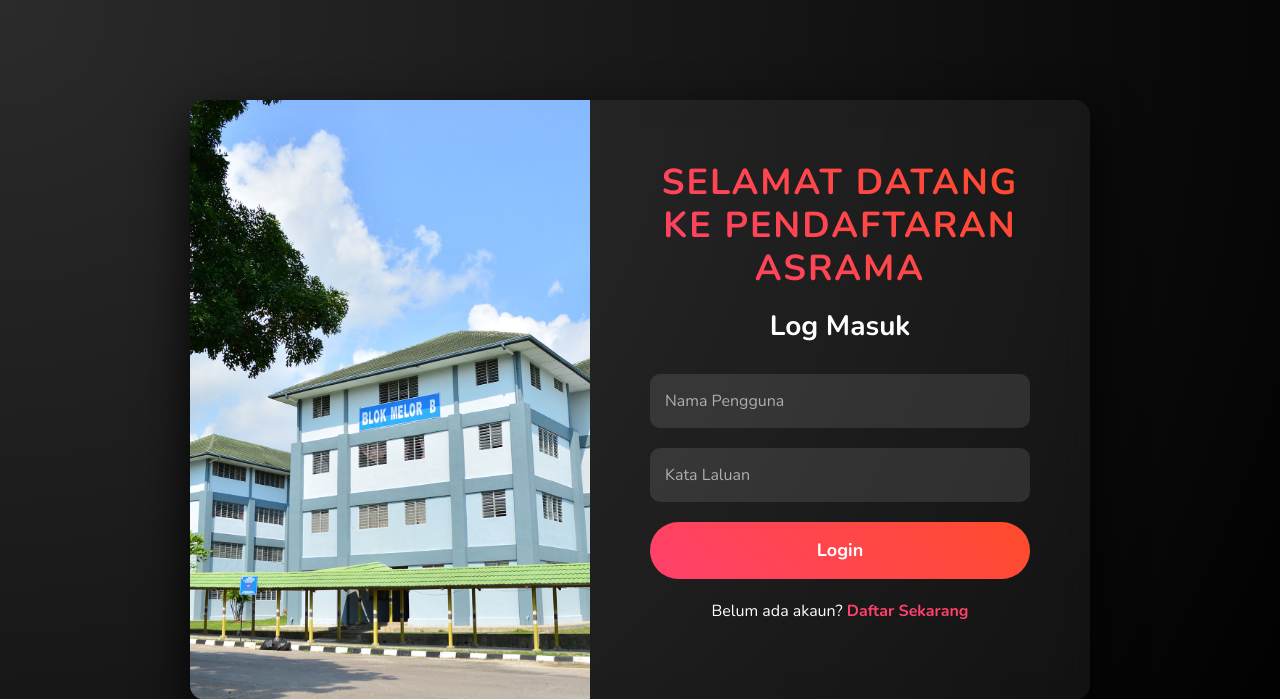
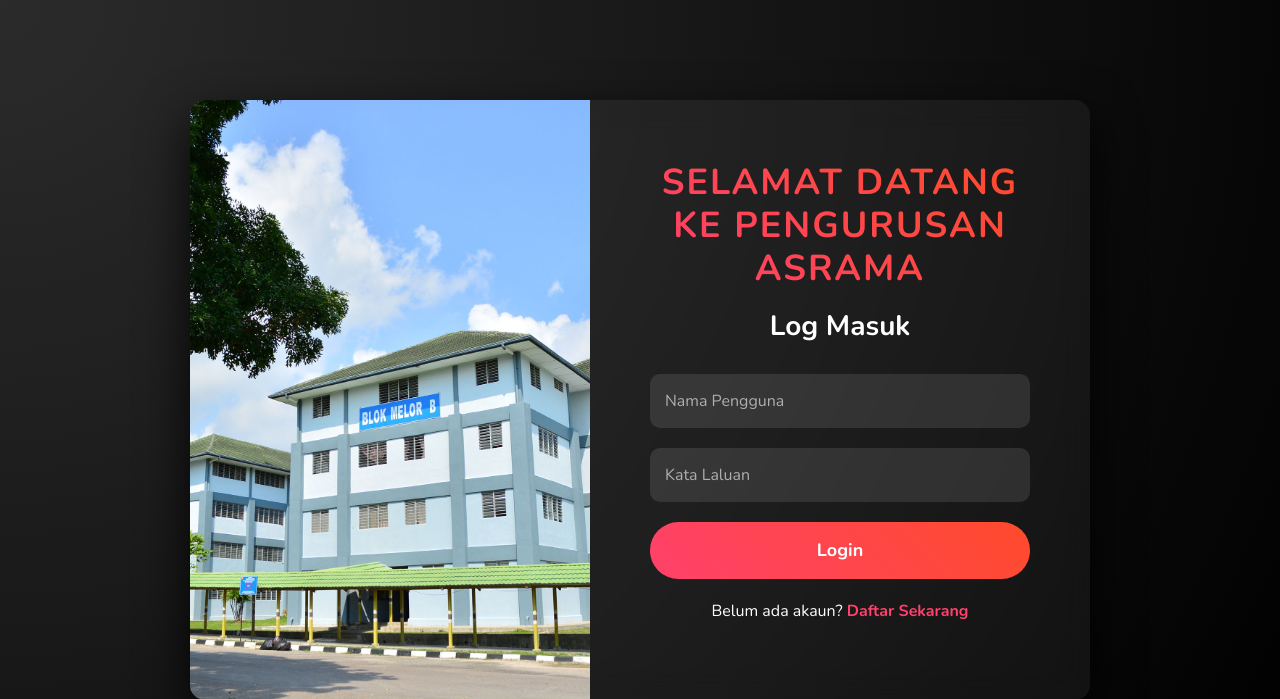
Before and after one commit to harrisidzham/pengurusanAsrama, a PHP site: page /login.php in a window 1280 px wide. Shown: the top 699 px of the page. Run offline with PHP 8.4, Linux system fonts and the light colour scheme.

Commit message:
Sistem pengurusan asrama dimasukkan

```diff
--- a/login.php
+++ b/login.php
@@ -176,7 +176,7 @@ if ($_SERVER["REQUEST_METHOD"] == "POST") {
 
         <div class="login-form-container">
 
-            <h1 class="welcome-heading">Selamat Datang ke Pendaftaran Asrama</h1>
+            <h1 class="welcome-heading">Selamat Datang ke Pengurusan Asrama</h1>
 
             <h2>Log Masuk</h2>
 
```
